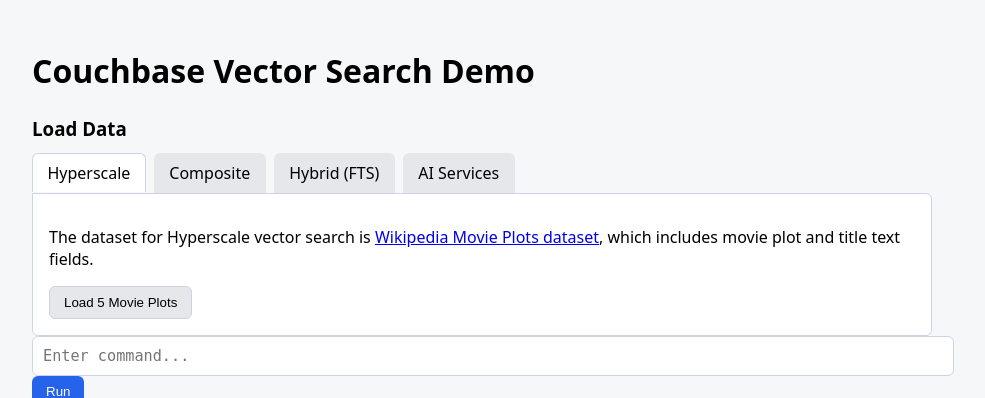
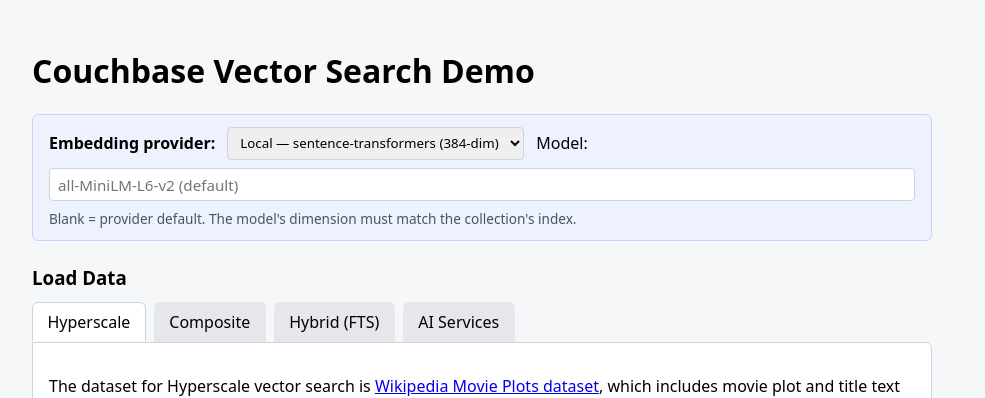
Before and after one commit to agonyou/vectorSearchDemo, a Flask app: page / in a window 1280 px wide. Shown: the top 398 px of the page, without its empty margins (158-1143 px from the left). Run offline with Flask 3, Linux system fonts and the light colour scheme.

Commit message:
feat: global embedding provider+model selector in UI; --embedding-model flag [#1][#4]
Expand the per-invocation embedding control from provider-only to a single
global selector that drives every load and RAG command in the web UI, plus
an --embedding-model flag on the CLI.

CLI (#4):
- Add --embedding-model to load.py and all three rag*.py. It overrides the
  model name for the resolved provider (local sentence-transformers model or
  OpenAI embedding model) via new st_model_name()/openai_embedding_model()
  helpers. Omit to keep the .env/default. Dimension still validated by the #2
  preflight.

UI (#1, broadened):
- Replace the Hybrid-only provider selects with one global "Embedding
  provider / Model" control at the top of the page. Every load/RAG builder
  now reads it, maps each dataset to its local or <name>_openai collection
  (emails/movies/yelp -> *_openai), swaps the Hybrid FTS index accordingly,
  and appends --embedding-provider (and --embedding-model when set).
- Convert the movies/emails load buttons from hardcoded strings to builder
  functions so they pick up the global control too.
- Style the control block (app.css).

Note: movies_openai / emails_openai collections don't exist in the demo
cluster yet; selecting OpenAI for those datasets builds a valid command but
needs the collection+index created first (the #2 preflight / a missing-
collection error will say so).

Co-Authored-By: Claude Opus 4.8 (1M context) <noreply@anthropic.com>

```diff
--- a/static/app.css
+++ b/static/app.css
@@ -145,3 +145,30 @@ button:hover {
   display: block;
   margin-top: 1rem;
 }
+
+/* ---------- Global embedding controls ---------- */
+.embedding-controls {
+  display: flex;
+  flex-wrap: wrap;
+  align-items: center;
+  gap: 0.5rem 0.75rem;
+  margin: 0 0 1rem;
+  padding: 0.75rem 1rem;
+  background: #eef2ff;
+  border: 1px solid #c7d2fe;
+  border-radius: 6px;
+}
+
+.embedding-controls select,
+.embedding-controls input[type="text"] {
+  padding: 0.35rem 0.5rem;
+  border: 1px solid #cbd5e1;
+  border-radius: 4px;
+  font-family: inherit;
+}
+
+.embedding-controls .hint {
+  flex-basis: 100%;
+  color: #475569;
+  font-size: 0.85rem;
+}
--- a/static/app.js
+++ b/static/app.js
@@ -40,18 +40,94 @@ async function runCommand(cmdInputId, outputId) {
     }
 }
 
+// ---------------------------------------------------------------------------
+// Global embedding controls (provider + model) — drive every load/RAG command.
+// ---------------------------------------------------------------------------
+
+function embeddingProvider() {
+    const el = document.getElementById('globalProvider');
+    return el ? el.value : 'local';
+}
+
+function embeddingModel() {
+    const el = document.getElementById('globalModel');
+    return el ? el.value.trim() : '';
+}
+
+// Map a base (local) collection name to the collection for the selected provider.
+// OpenAI (1536-dim) data lives in a parallel "<base>_openai" collection.
+function collectionFor(base) {
+    return embeddingProvider() === 'openai' ? `${base}_openai` : base;
+}
+
+// Append --embedding-provider and (when set) --embedding-model to a command.
+function withEmbeddingFlags(cmd) {
+    cmd += ` --embedding-provider ${embeddingProvider()}`;
+    const model = embeddingModel();
+    if (model) {
+        cmd += ` --embedding-model "${model}"`;
+    }
+    return cmd;
+}
+
+// Update the model placeholder to the provider's default when the provider changes.
+function onProviderChange() {
+    const el = document.getElementById('globalModel');
+    if (el) {
+        el.placeholder = embeddingProvider() === 'openai'
+            ? 'text-embedding-3-small (default)'
+            : 'all-MiniLM-L6-v2 (default)';
+    }
+}
+
+// ---------------------------------------------------------------------------
+// Load builders
+// ---------------------------------------------------------------------------
+
+function setLoadCmdComposite() {
+    const collection = collectionFor('emails');
+    const cmd = `python load.py ` +
+                `--data data/dataset.csv --text-fields subject message_body ` +
+                `--bucket vectorSearchDemo --scope _default --collection ${collection} ` +
+                `--copy-fields subject sender receiver message_body ` +
+                `--limit 5 --id-field sender timestamp`;
+    setLoadCmd(withEmbeddingFlags(cmd));
+}
+
+function setLoadCmdHyperscale() {
+    const collection = collectionFor('movies');
+    const cmd = `python load.py ` +
+                `--data data/wiki_movie_plots_deduped.csv --text-fields Plot ` +
+                `--bucket vectorSearchDemo --scope _default --collection ${collection} ` +
+                `--copy-fields Title "Release Year" Director ` +
+                `--limit 5 --id-field Title "Release Year"`;
+    setLoadCmd(withEmbeddingFlags(cmd));
+}
+
+function setLoadCmdHybrid() {
+    const collection = collectionFor('yelp');
+    const cmd = `python load.py ` +
+                `--data data/yelp_academic_dataset_business.json --text-fields categories ` +
+                `--bucket vectorSearchDemo --scope _default --collection ${collection} ` +
+                `--copy-fields latitude longitude name ` +
+                `--limit 5 --id-field business_id`;
+    setLoadCmd(withEmbeddingFlags(cmd));
+}
+
+// ---------------------------------------------------------------------------
+// RAG builders
+// ---------------------------------------------------------------------------
+
 function setRagCmdComposite() {
     const sender = document.getElementById('sender').value.trim();
     const receiver = document.getElementById('receiver').value.trim();
     const prompt = document.getElementById('prompt').value.trim();
 
-    const bucket = 'vectorSearchDemo';
-    const scope = '_default';
-    const collection = 'emails';
+    const collection = collectionFor('emails');
 
     let cmd = `python ragComposite.py ` +
-              `--bucket ${bucket} ` +
-              `--scope ${scope} ` +
+              `--bucket vectorSearchDemo ` +
+              `--scope _default ` +
               `--collection ${collection}`;
 
     if (sender) {
@@ -66,64 +142,42 @@ function setRagCmdComposite() {
         cmd += ` --prompt "${prompt}"`;
     }
 
-    setRagCmd(cmd);
+    setRagCmd(withEmbeddingFlags(cmd));
 }
 
 function setRagCmdHyperscale() {
     const prompt = document.getElementById('hyperPrompt').value.trim();
 
-    const bucket = 'vectorSearchDemo';
-    const scope = '_default';
-    const collection = 'movies';
+    const collection = collectionFor('movies');
 
     let cmd = `python ragHyperscale.py ` +
-              `--bucket ${bucket} ` +
-              `--scope ${scope} ` +
+              `--bucket vectorSearchDemo ` +
+              `--scope _default ` +
               `--collection ${collection}`;
 
-    cmd += ` --prompt "${prompt}"`;
+    if (prompt) {
+        cmd += ` --prompt "${prompt}"`;
+    }
 
-    setRagCmd(cmd);
-}
-
-// Hybrid load: provider picks the collection so the vectors match the collection's index dimension.
-// Only the yelp dataset has both a 384 (yelp) and a 1536 (yelp_openai) collection in this cluster.
-function setLoadCmdHybrid() {
-    const provider = document.getElementById('hybridLoadProvider').value;
-    const collection = provider === 'openai' ? 'yelp_openai' : 'yelp';
-
-    const cmd = `python load.py ` +
-                `--data data/yelp_academic_dataset_business.json ` +
-                `--text-fields categories ` +
-                `--bucket vectorSearchDemo --scope _default --collection ${collection} ` +
-                `--copy-fields latitude longitude name ` +
-                `--limit 5 --id-field business_id ` +
-                `--embedding-provider ${provider}`;
-
-    setLoadCmd(cmd);
+    setRagCmd(withEmbeddingFlags(cmd));
 }
 
 function setRagCmdHybrid() {
     const prompt = document.getElementById('hybridPrompt').value.trim();
 
-    const bucket = 'vectorSearchDemo';
-    const scope = '_default';
-
-    // Provider selector swaps collection + FTS index together so the 384/1536 dimensions agree.
-    const provider = document.getElementById('hybridProvider').value;
-    const collection = provider === 'openai' ? 'yelp_openai' : 'yelp';
-    const indexName = provider === 'openai' ? 'ix-yelp-openai-vector' : 'ix-yelp-business-vector';
+    const collection = collectionFor('yelp');
+    // The FTS index is dimension-specific, so it swaps with the provider too.
+    const indexName = embeddingProvider() === 'openai' ? 'ix-yelp-openai-vector' : 'ix-yelp-business-vector';
 
     const latitude = document.getElementById('hybridLatitude').value.trim();
     const longitude = document.getElementById('hybridLongitude').value.trim();
     const radius = document.getElementById('hybridRadius').value.trim();
 
     let cmd = `python ragHybrid.py ` +
-              `--bucket ${bucket} ` +
-              `--scope ${scope} ` +
+              `--bucket vectorSearchDemo ` +
+              `--scope _default ` +
               `--collection ${collection} ` +
-              `--index-name ${indexName} ` +
-              `--embedding-provider ${provider}`;
+              `--index-name ${indexName}`;
 
     if (prompt) {
         cmd += ` --prompt "${prompt}"`;
@@ -133,5 +187,5 @@ function setRagCmdHybrid() {
         cmd += ` --latitude ${latitude} --longitude ${longitude} --radius ${radius}`;
     }
 
-    setRagCmd(cmd);
+    setRagCmd(withEmbeddingFlags(cmd));
 }
--- a/templates/index.html
+++ b/templates/index.html
@@ -11,6 +11,20 @@
 <body>
 <div class="container">
     <h1>Couchbase Vector Search Demo</h1>
+
+    <!-- Global embedding controls: the provider + optional model name drive EVERY load and RAG
+         command below. Each dataset maps to its local collection, or its <name>_openai (1536-dim)
+         collection when OpenAI is selected. The Hybrid FTS index name is swapped to match. -->
+    <div class="embedding-controls">
+        <label for="globalProvider"><strong>Embedding provider:</strong></label>
+        <select id="globalProvider" onchange="onProviderChange()">
+            <option value="local" selected>Local — sentence-transformers (384-dim)</option>
+            <option value="openai">OpenAI (1536-dim)</option>
+        </select>
+        <label for="globalModel">Model:</label>
+        <input type="text" id="globalModel" placeholder="all-MiniLM-L6-v2 (default)" size="30" />
+        <span class="hint">Blank = provider default. The model's dimension must match the collection's index.</span>
+    </div>
 
     <div class="tabs">
         <h3>Load Data</h3>
@@ -29,22 +43,16 @@
         <div class="content">
             <section id="content1">
                 <p>The dataset for Composite vector search is <a href="https://www.kaggle.com/datasets/rtweera/customer-care-emails">Customer Care Emails dataset</a>, a synthetic dataset that includes sender, receive, and message body.</p>
-                <button onclick="setLoadCmd('python load.py --data data/dataset.csv --text-fields subject message_body --bucket vectorSearchDemo --scope _default --collection emails --copy-fields subject sender receiver message_body --limit 5 --id-field sender timestamp')">Load 5 emails</button>
+                <button onclick="setLoadCmdComposite()">Load 5 emails</button>
             </section>
 
             <section id="content2">
                 <p>The dataset for Hyperscale vector search is <a href="https://www.kaggle.com/datasets/jrobischon/wikipedia-movie-plots">Wikipedia Movie Plots dataset</a>, which includes movie plot and title text fields.</p>
-                <button onclick="setLoadCmd('python load.py --data data/wiki_movie_plots_deduped.csv --text-fields Plot --bucket vectorSearchDemo --scope _default --collection movies --copy-fields Title &quot;Release Year&quot; Director --limit 5 --id-field Title &quot;Release Year&quot;')">Load 5 Movie Plots</button>
+                <button onclick="setLoadCmdHyperscale()">Load 5 Movie Plots</button>
             </section>
 
             <section id="content3">
                 <p>The dataset for Hybrid vector search is <a href="https://www.kaggle.com/datasets/yelp-dataset/yelp-dataset">Businesses from the Yelp Dataset</a>, which includes business name and categories (text) and latitude/longitude (floating point numbers).</p>
-                <!-- Provider selector swaps the target collection (local→yelp/384, openai→yelp_openai/1536)
-                     and appends --embedding-provider so the vectors match the collection's index. -->
-                <select id="hybridLoadProvider">
-                    <option value="local" selected>Local — MiniLM 384-dim (→ yelp)</option>
-                    <option value="openai">OpenAI — 1536-dim (→ yelp_openai)</option>
-                </select>
                 <button onclick="setLoadCmdHybrid()">Load 5 Yelp Businesses</button>
             </section>
 
@@ -92,12 +100,6 @@
                 <input type="text" id="hybridLongitude" placeholder="Longitude" value="-119.711196" />
                 <input type="text" id="hybridRadius" placeholder="Radius" value="5mi" />
                 <input type="text" id="hybridPrompt" placeholder="Prompt" value="Where can I go for various health and wellness services?" />
-                <!-- Provider selector swaps collection + FTS index together (local→yelp/384/ix-yelp-business-vector,
-                     openai→yelp_openai/1536/ix-yelp-openai-vector) and appends --embedding-provider. -->
-                <select id="hybridProvider">
-                    <option value="local" selected>Local — MiniLM 384-dim (yelp)</option>
-                    <option value="openai">OpenAI — 1536-dim (yelp_openai)</option>
-                </select>
                 <button onclick="setRagCmdHybrid()">Query</button>
             </section>
         </div>
```
Also changed, not shown: load.py (+20 -6 lines), ragComposite.py (+20 -6 lines), ragHybrid.py (+20 -6 lines), ragHyperscale.py (+20 -6 lines), README.md.
